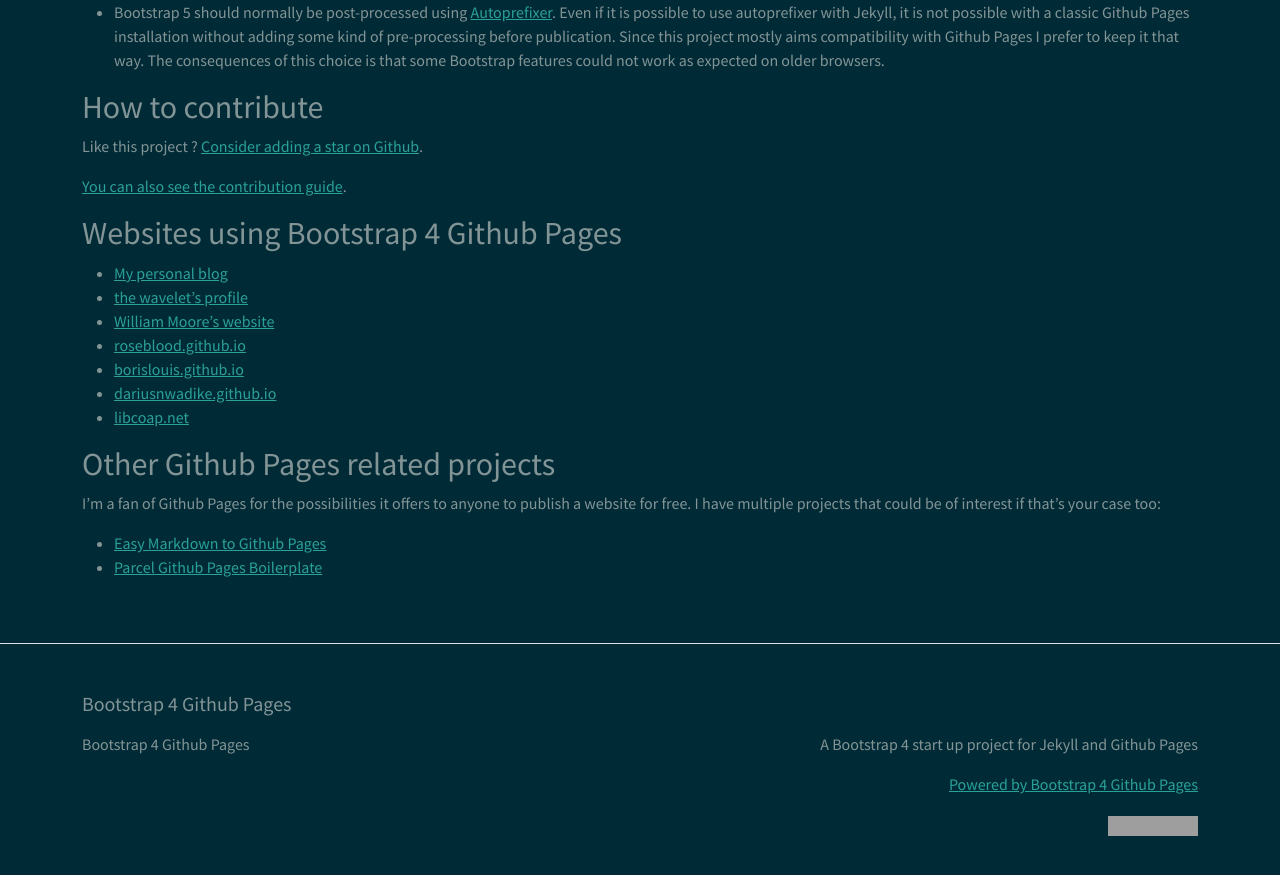
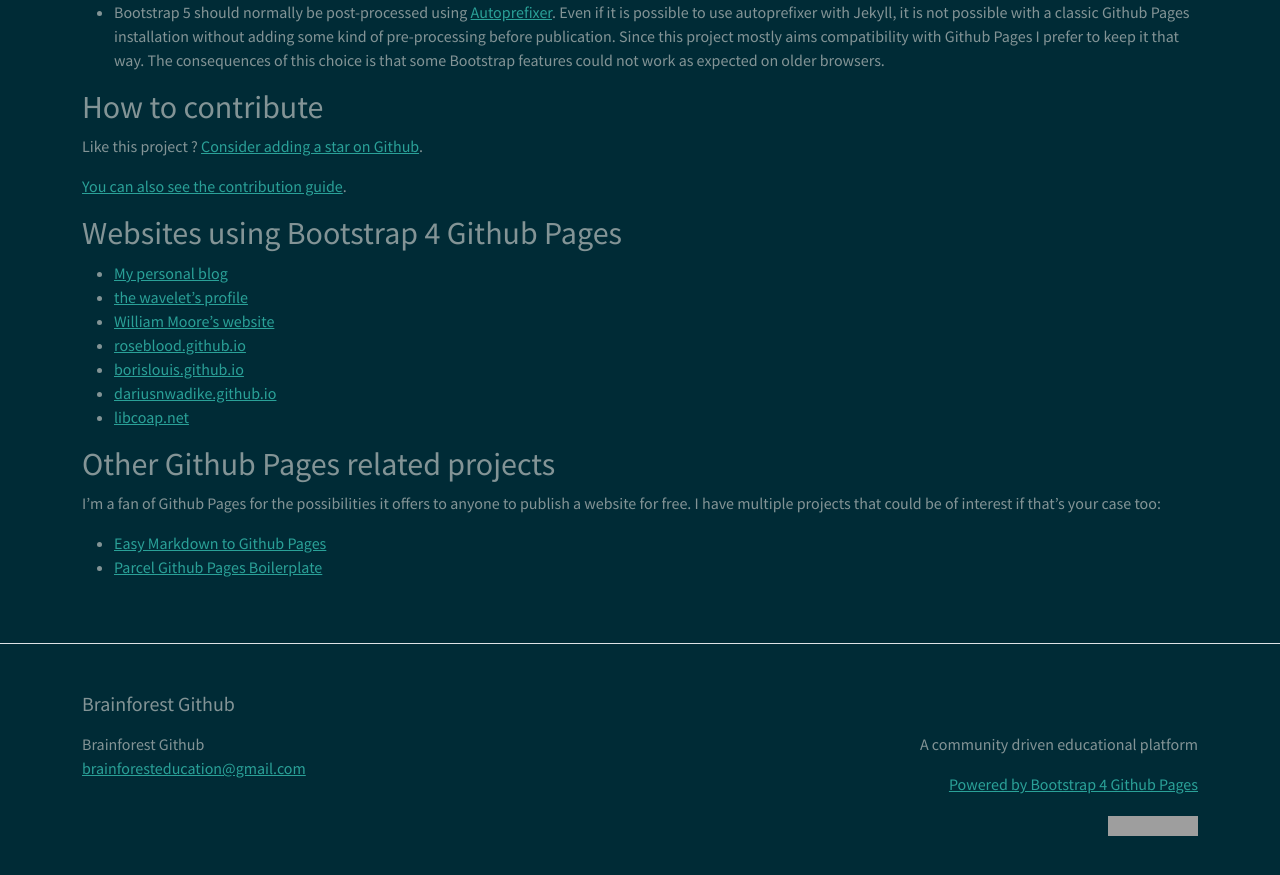
Before and after one commit to Youpi-Corp/youpi-corp.github.io, a Jekyll site: the page built from index.md, in a window 1280 px wide and 900 px high, scrolled down 2016 px. Shown: the top 875 px of the window. Built offline with Jekyll 4.4.1, drawn with Linux system fonts in a browser that asks for light colours; some of the changed text lies outside the part shown; grey boxes are pictures that could not be loaded.

Commit message:
Update _config.yml

```diff
--- a/_config.yml
+++ b/_config.yml
@@ -13,10 +13,10 @@
 # you will see them accessed via {{ site.title }}, {{ site.email }}, and so on.
 # You can create any custom variable you would like, and they will be accessible
 # in the templates via {{ site.myvariable }}.
-title: Bootstrap 4 Github Pages
-email: ""
+title: Brainforest Github
+email: "brainforesteducation@gmail.com"
 description: >- # this means to ignore newlines until "baseurl:"
-  A Bootstrap 4 start up project for Jekyll and Github Pages
+  A community driven educational platform
 #baseurl: "" # the subpath of your site, e.g. /blog
 #url: "" # the base hostname & protocol for your site, e.g. http://example.com
 #twitter_username: jekyllrb
```
